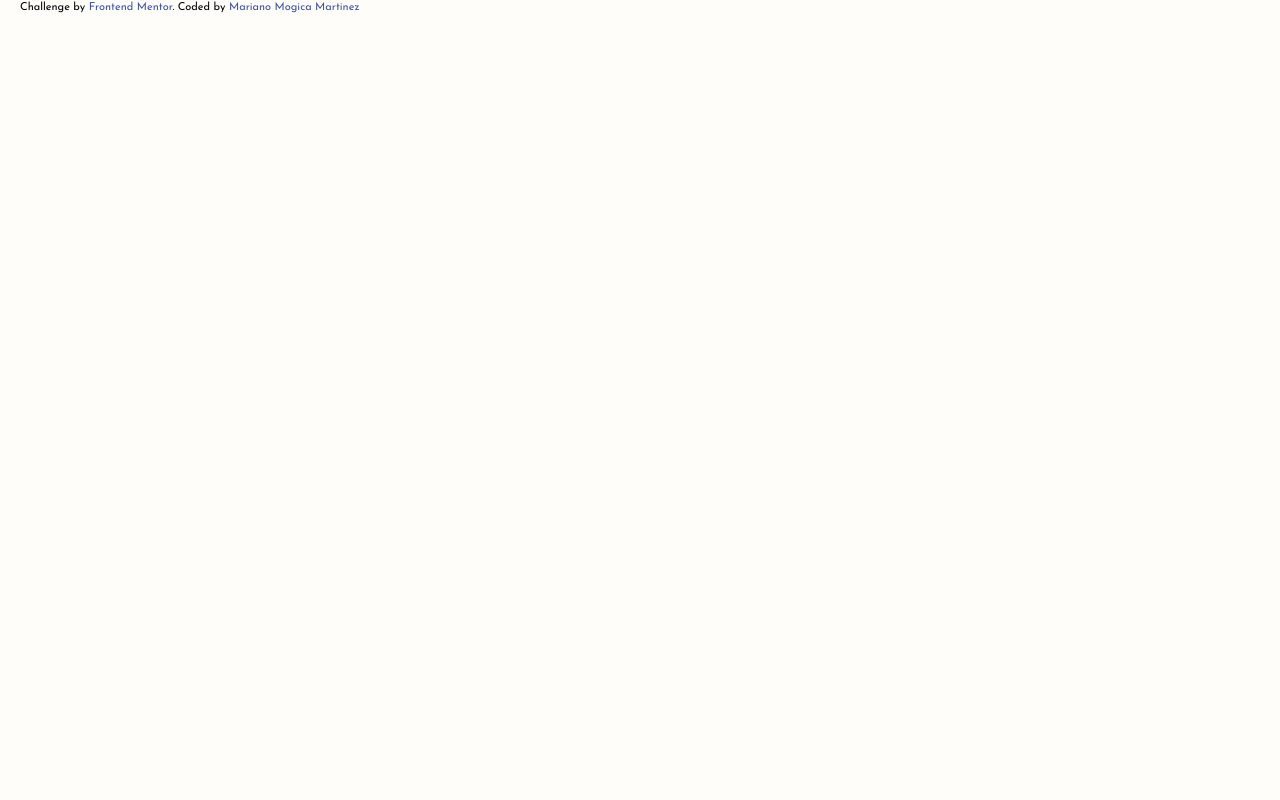
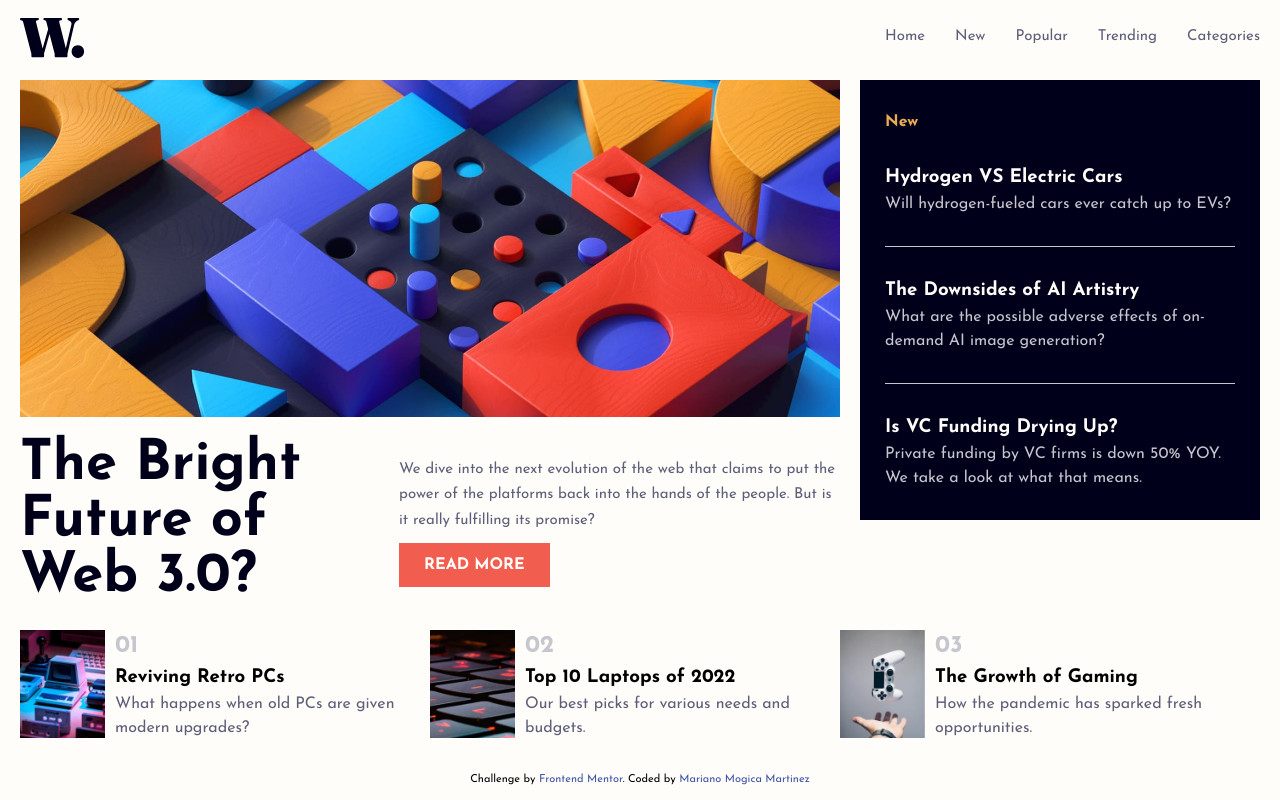
Before and after one commit to Mariano7M/News-Homepage, a React (Vite) app: page / in a window 1280 px wide. Built offline with nearby package versions, Linux system fonts and the light colour scheme.

Commit message:
Fix: moving all components back to main layout

```diff
--- a/src/app.jsx
+++ b/src/app.jsx
@@ -1,22 +1,20 @@
-// import MainLayout from './layout/main-layout'
-// import Header from './components/header'
-// import MainNews from './components/main-news'
-// import Aside from './components/aside-news'
-// import MoreNews from './components/more-news'
+import MainLayout from './layout/main-layout'
+import Header from './components/header'
+import MainNews from './components/main-news'
+import Aside from './components/aside-news'
+import MoreNews from './components/more-news'
 import Foooter from './components/footer'
 
 function App() {
 	return (
 		<>
-			{/* <Header /> */}
-			{/* <MainLayout> */}
-			{/*
+			<MainLayout>
+				<Header />
 				<MainNews />
 				<Aside />
 				<MoreNews />
-				 */}
-			{/* </MainLayout> */}
-			<Foooter />
+				<Foooter />
+			</MainLayout>
 		</>
 	)
 }
--- a/src/layout/main-layout.jsx
+++ b/src/layout/main-layout.jsx
@@ -1,22 +1,26 @@
 import './main-layout.css'
+import PropTypes from 'prop-types'
 
-// eslint-disable-next-line react/prop-types
-function MainLayout() {
-	// const [header, main, aside, more, footer] = children
+function MainLayout({ children }) {
+	const [header, main, aside, more, footer] = children
 
 	return (
 		<>
-			<section className='layout__header'>header</section>
+			<section className='layout__header'>{header}</section>
 			<main className='layout__content'>
 				<section className='content__container'>
-					main
-					<aside className='content__aside'>aside</aside>
+					{main}
+					<aside className='content__aside'>{aside}</aside>
 				</section>
-				<section className='content__botton-section'>more</section>
+				<section className='content__botton-section'>{more}</section>
 			</main>
-			<section className='layout__footer'>footer</section>
+			<section className='layout__footer'>{footer}</section>
 		</>
 	)
 }
 
 export default MainLayout
+
+MainLayout.propTypes = {
+	children: PropTypes.array,
+}
```
